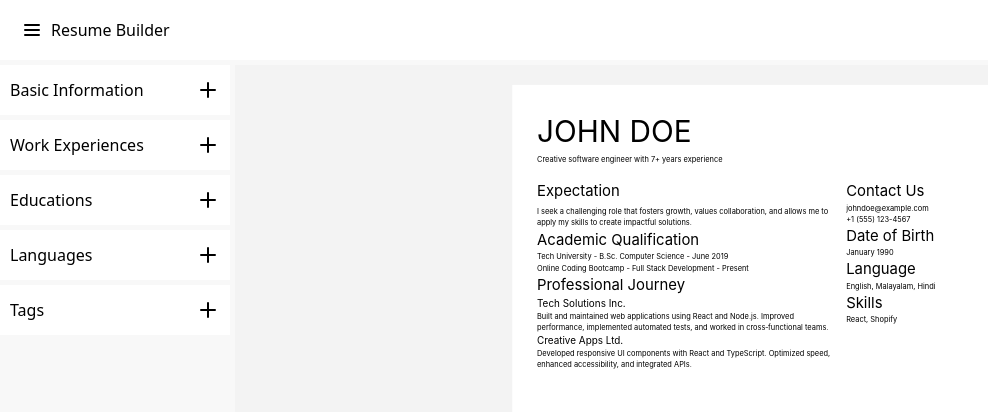
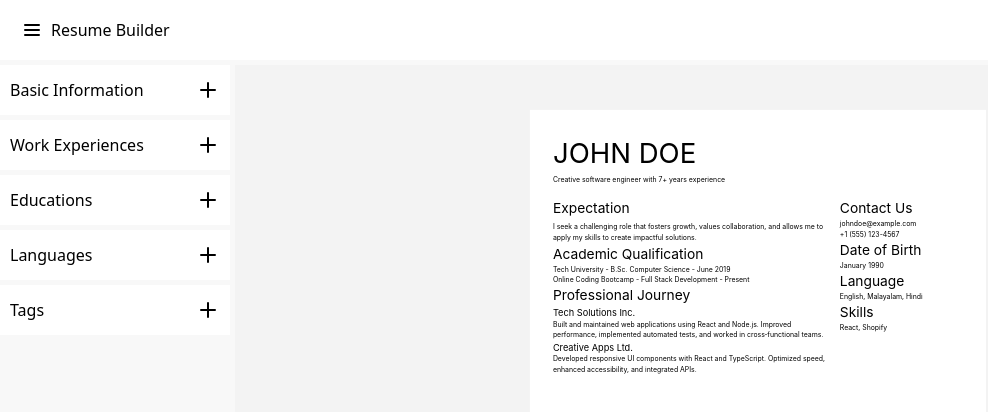
Before and after one commit to anthonyfinix/resume-builder, a React app: page / in a window 1280 px wide. Shown: the top 412 px of the page, without its empty margins (0-988 px from the left). Built offline with nearby package versions, Linux system fonts and the light colour scheme; the HTML template or start-up script is replaced by a standard one.

Commit message:
updated margin

```diff
--- a/src/components/Content.tsx
+++ b/src/components/Content.tsx
@@ -8,7 +8,7 @@ const Content = () => {
     const handleResize = ()=>{
       if(!containerRef.current) return;
       const { offsetWidth, offsetHeight } = containerRef.current;
-      setScale(Math.min((offsetWidth - 40) / 794, ( offsetHeight - 40) / 1123));
+      setScale(Math.min((offsetWidth - 60) / 794, ( offsetHeight - 90) / 1123));
     }
     const observer = new ResizeObserver(handleResize)
     if(containerRef.current) observer.observe(containerRef.current)
```
